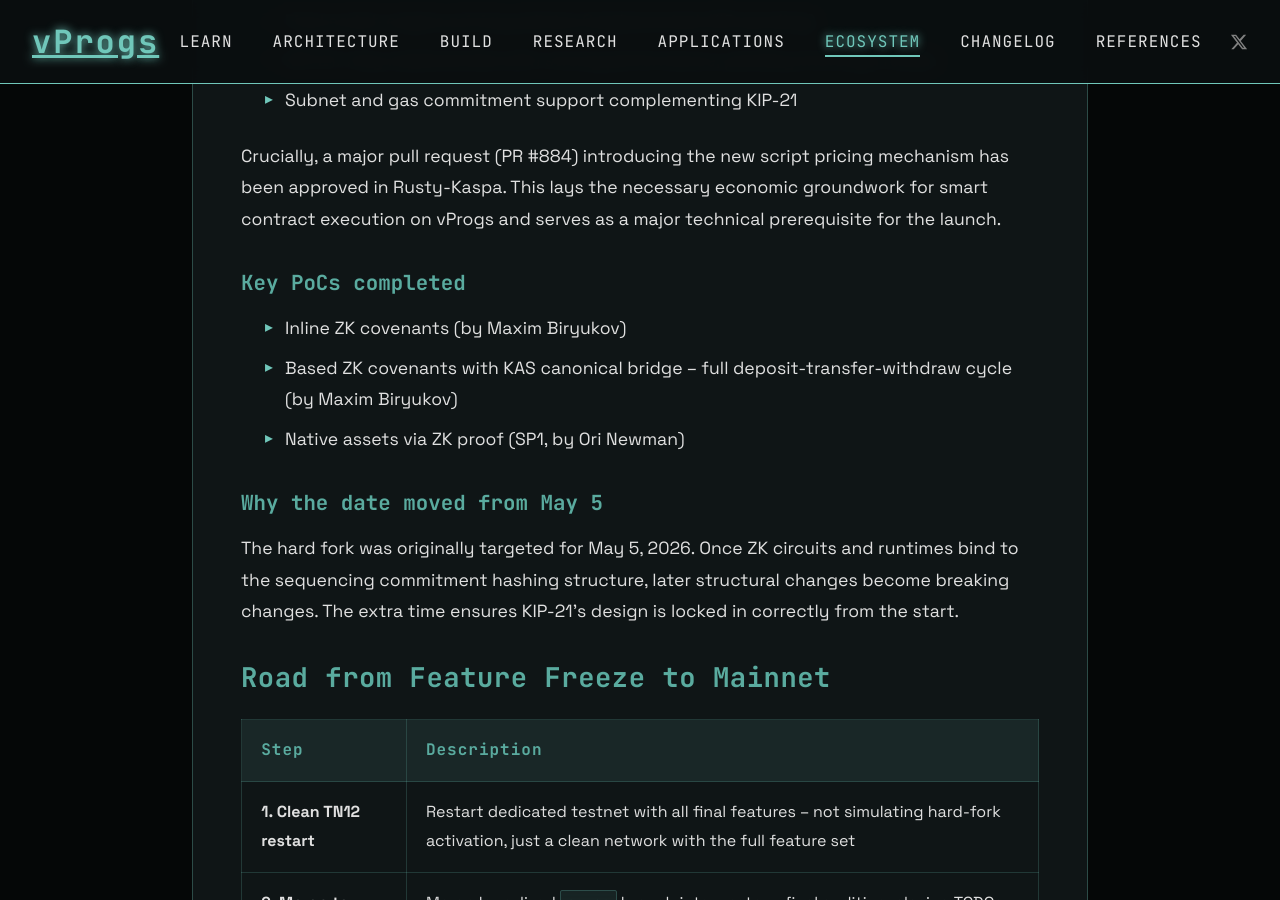
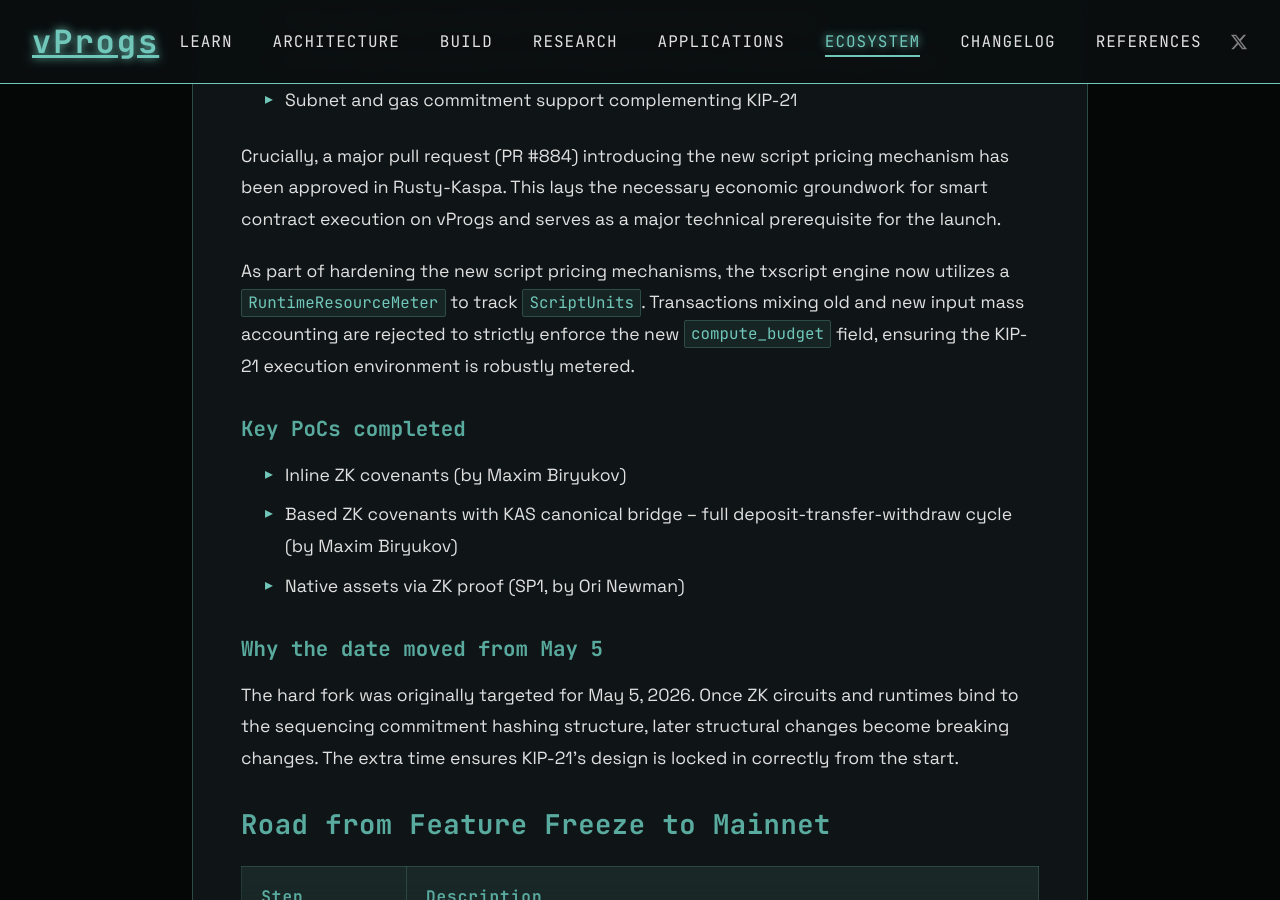
Before and after one commit to creative-inference/vprogs.xyz, a Jekyll site: the page built from ecosystem/roadmap.md, in a window 1280 px wide and 900 px high, scrolled down 2003 px. Built offline with Jekyll 4.4.1, drawn with Linux system fonts in a browser that asks for light colours.

Commit message:
Update pre-freeze roadmap with Tx v1+ compute budget hardening [auto]

```diff
--- a/ecosystem/roadmap.md
+++ b/ecosystem/roadmap.md
@@ -50,6 +50,10 @@
 
 
 Crucially, a major pull request (PR #884) introducing the new script pricing mechanism has been approved in Rusty-Kaspa. This lays the necessary economic groundwork for smart contract execution on vProgs and serves as a major technical prerequisite for the launch.
+
+
+
+As part of hardening the new script pricing mechanisms, the txscript engine now utilizes a `RuntimeResourceMeter` to track `ScriptUnits`. Transactions mixing old and new input mass accounting are rejected to strictly enforce the new `compute_budget` field, ensuring the KIP-21 execution environment is robustly metered.
 
 #### Key PoCs completed
 
```
